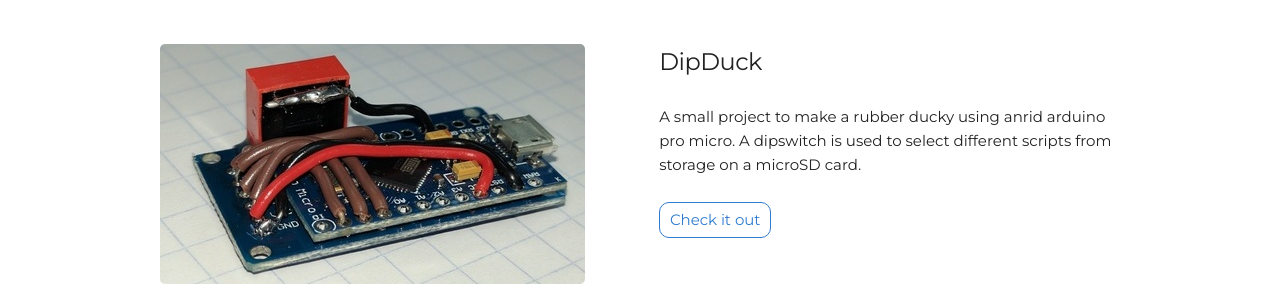
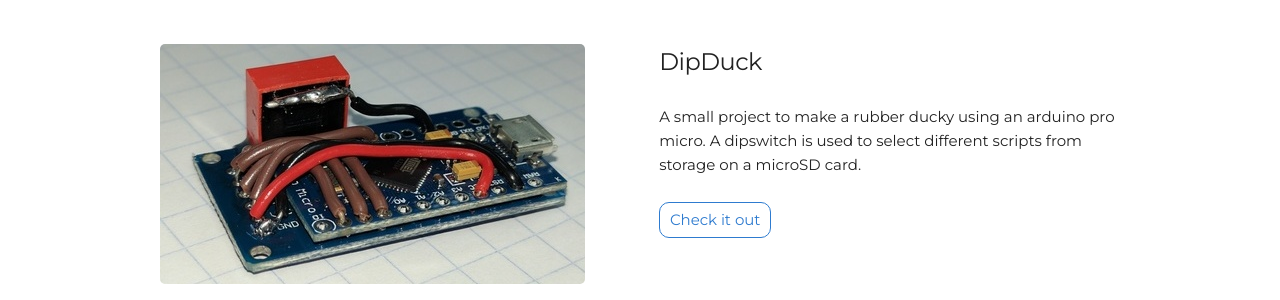
Before and after one commit to MitchellStride/mitchellstride.github.io, a Jekyll site: the page built from index.html, in a window 1280 px wide. Shown: the part 1899-2199 px from the top of the page. Built offline with Jekyll 4.4.1, drawn with Linux system fonts in a browser that asks for light colours.

Commit message:
Fixed FaFavicon, fixed dipduck desc, fixed resume name.

```diff
--- a/_includes/about.html
+++ b/_includes/about.html
@@ -19,7 +19,7 @@
     <img class="column-img" alt="job" src="{{ "/assets/img/NOKIA.png" | prepend: site.baseurl }}" />
       <p></p>
       <p>Mitchell have been working various jobs since 2012 and his most recent work term was with Nokia as a IPD Hardware Support Engineer.</p>
-      <a class="project-link" href="/assets/docs/resume.pdf">Resume</a>
+      <a class="project-link" href="/assets/docs/MitchellStride-Resume">Resume</a>
     </div>
   </div>
 </div>
--- a/_includes/header.html
+++ b/_includes/header.html
@@ -11,7 +11,7 @@
       </div>
       <a class="link" href="#about" data-scroll>About Me</a>
       <a class="link" href="#projects" data-scroll>Projects</a>
-      <a class="link" href="/assets/docs/resume.pdf">Resume</a>
+      <a class="link" href="/assets/docs/MitchellStride-Resume.pdf">Resume</a>
   </div>
   <a class="down" href="#about" data-scroll><i class="icon fa fa-chevron-down" aria-hidden="true"></i></a>
 </div>
--- a/_includes/projects.html
+++ b/_includes/projects.html
@@ -20,7 +20,7 @@
       <h5> DipDuck </h5>
       <ul>
       </ul>
-      <p>A small project to make a rubber ducky using anrid arduino pro micro. A dipswitch is used to select different scripts from storage on a microSD card.</p>
+      <p>A small project to make a rubber ducky using an arduino pro micro. A dipswitch is used to select different scripts from storage on a microSD card.</p>
       <a class="project-link" href="#">Check it out</a>
     </div>
   </div>
--- a/_layouts/default.html
+++ b/_layouts/default.html
@@ -1,4 +1,8 @@
 <!DOCTYPE html>
+
+<link rel="shortcut icon" type="image/png" href="/favicon.png">
+<link rel="icon" href="/favicon.png" type="image/png">
+
 <html lang="en">
   {% include head.html %}
   <body>
```
Also changed, not shown: 2 other files.
